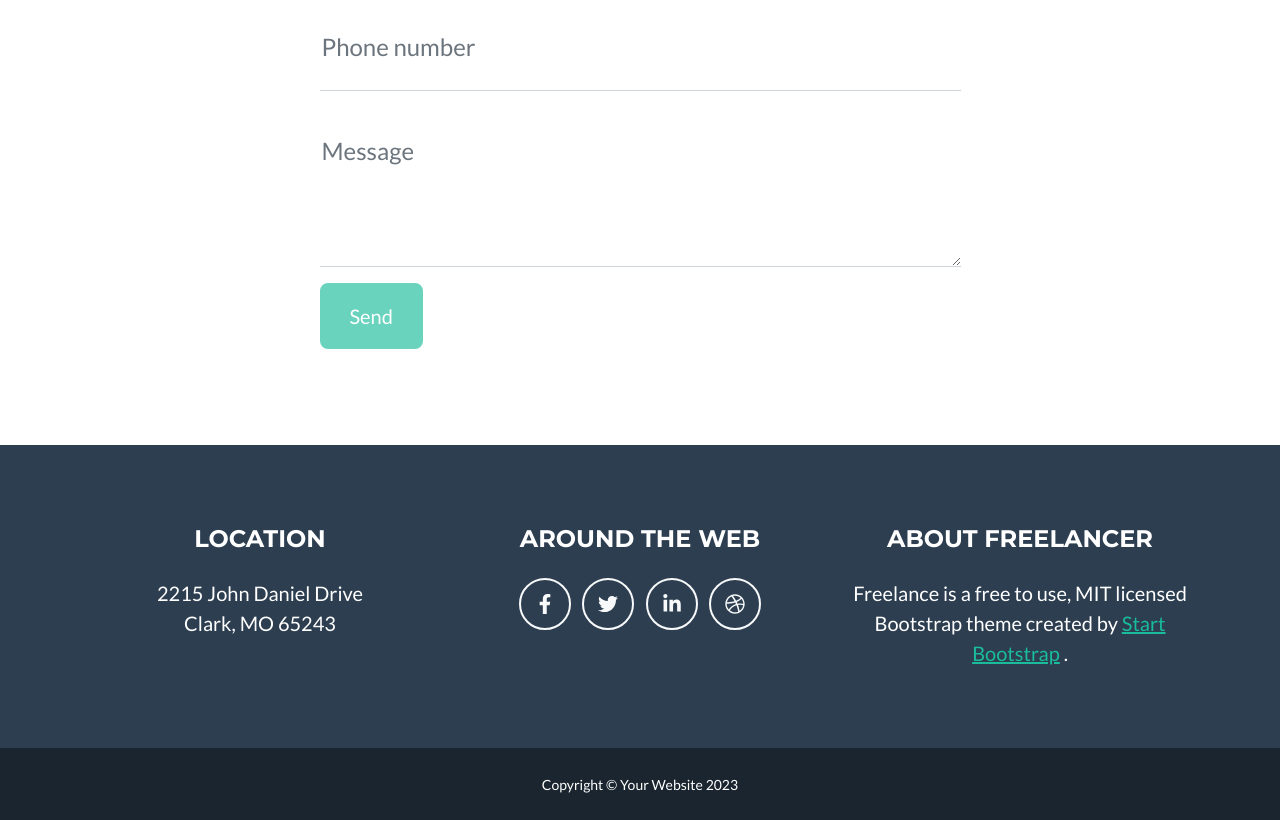
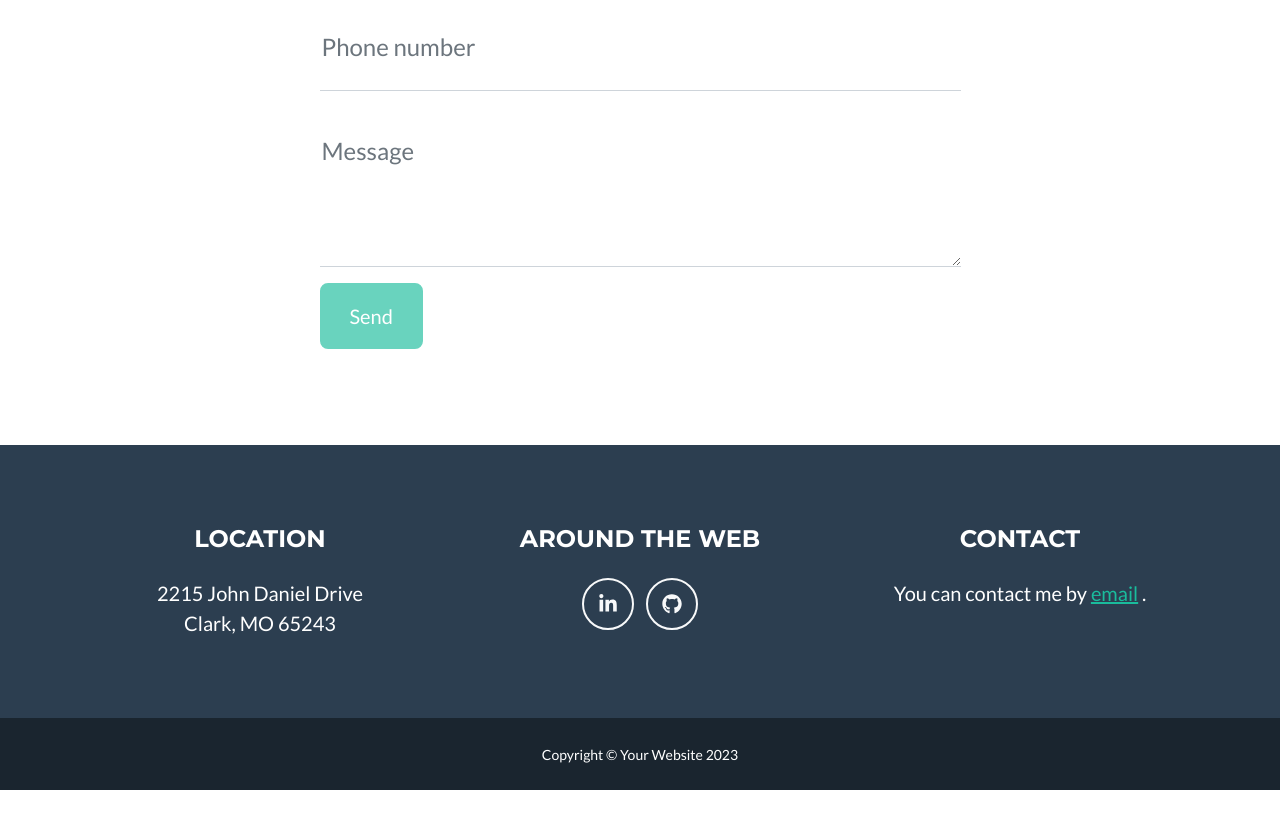
Before and after one commit to GoodbyeBoneMan/GoodbyeBoneMan.dev, a plain HTML site: page index.html in a window 1280 px wide. Shown: the part 2622-3442 px from the top of the page. After the commit the page ends 3412 px from the top, so only its background shows below. Drawn offline with nearby package versions, Linux system fonts and the light colour scheme.

Commit message:
Update index.html

```diff
--- a/index.html
+++ b/index.html
@@ -227,17 +227,15 @@
                     <!-- Footer Social Icons-->
                     <div class="col-lg-4 mb-5 mb-lg-0">
                         <h4 class="text-uppercase mb-4">Around the Web</h4>
-                        <a class="btn btn-outline-light btn-social mx-1" href="#!"><i class="fab fa-fw fa-facebook-f"></i></a>
-                        <a class="btn btn-outline-light btn-social mx-1" href="#!"><i class="fab fa-fw fa-twitter"></i></a>
                         <a class="btn btn-outline-light btn-social mx-1" href="#!"><i class="fab fa-fw fa-linkedin-in"></i></a>
-                        <a class="btn btn-outline-light btn-social mx-1" href="#!"><i class="fab fa-fw fa-dribbble"></i></a>
+                        <a class="btn btn-outline-light btn-social mx-1" href="#!"><i class="fab fa-fw fa-github"></i></a>
                     </div>
                     <!-- Footer About Text-->
                     <div class="col-lg-4">
-                        <h4 class="text-uppercase mb-4">About Freelancer</h4>
+                        <h4 class="text-uppercase mb-4">Contact</h4>
                         <p class="lead mb-0">
-                            Freelance is a free to use, MIT licensed Bootstrap theme created by
-                            <a href="http://startbootstrap.com">Start Bootstrap</a>
+                            You can contact me by
+                            <a href="damon.mitchell42@hotmail.com">email</a>
                             .
                         </p>
                     </div>
```
